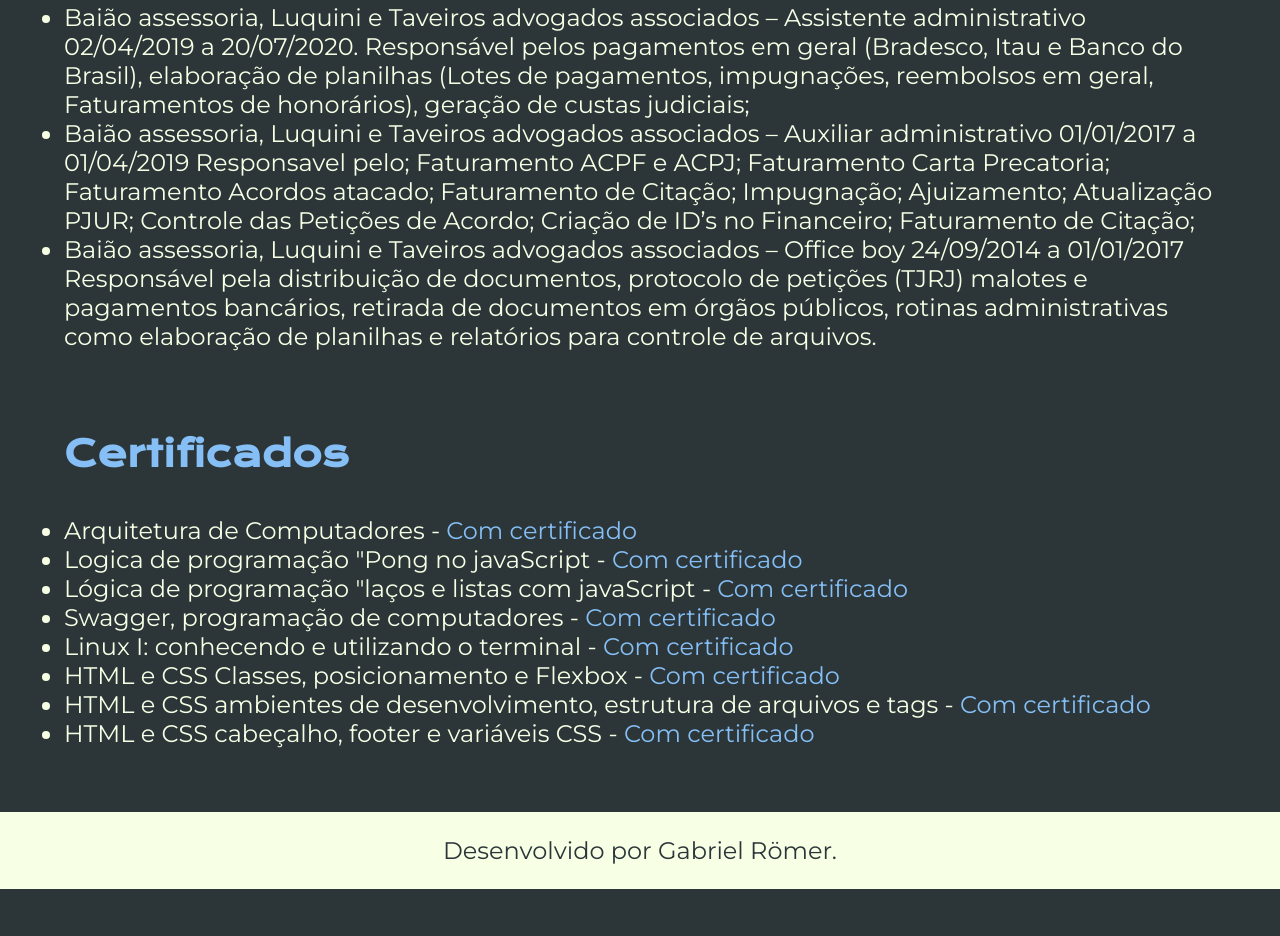
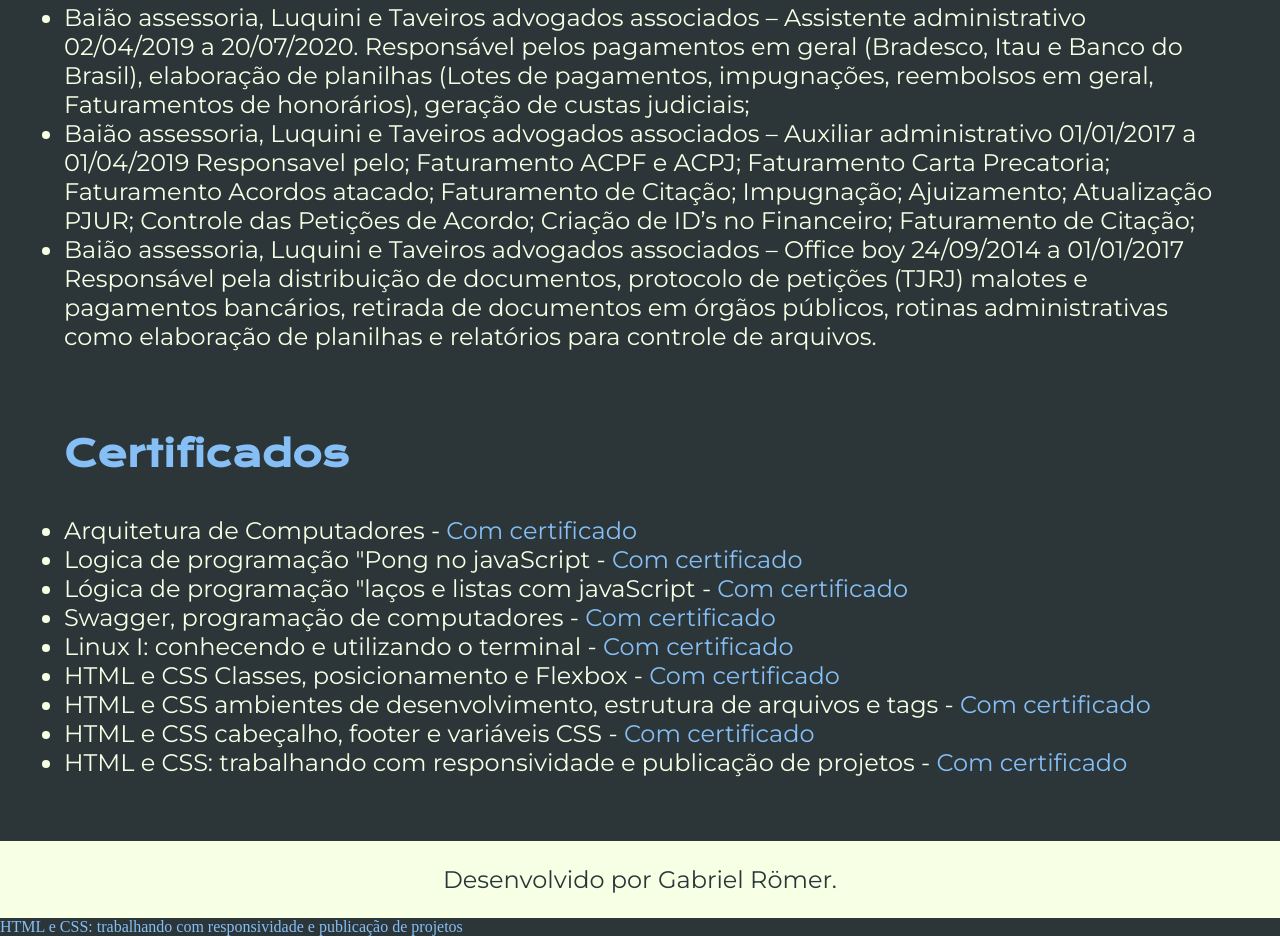
Before and after one commit to GabrielRomer/portfolio, a plain HTML site: page certificados.html in a window 1280 px wide. Shown: the part 2007-2943 px from the top of the page. Before the commit the page ends 2896 px from the top, so only its background shows below. Drawn offline with nearby package versions, Linux system fonts and the light colour scheme.

Commit message:
Add files via upload

```diff
--- a/certificados.html
+++ b/certificados.html
@@ -50,6 +50,8 @@
                 <li>HTML e CSS Classes, posicionamento e Flexbox - <a href="https://media.licdn.com/dms/image/D4D2DAQHidatVKuLv-Q/profile-treasury-document-images_480/1/1689710298081?e=1690416000&v=beta&t=96QhrztW3XgMcH7tS1w_Hn3EEmwojoeRdu-VsSrUjVY"> Com  certificado</a></li>
                 <li>HTML e CSS ambientes de desenvolvimento, estrutura de arquivos e tags - <a href="https://media.licdn.com/dms/image/D4D2DAQHk2iakVKQwog/profile-treasury-document-images_480/1/1689710548031?e=1690416000&v=beta&t=Go_8iVH7WbLOEu9JUKEfwQRLb4Dq7jPF8c7myjTc4ZM"> Com  certificado</a></li>
                 <li>HTML e CSS cabeçalho, footer e variáveis CSS - <a href="https://media.licdn.com/dms/image/D4D2DAQFSSKTXxrR6xg/profile-treasury-document-images_480/1/1689710843930?e=1690416000&v=beta&t=WL3tLhQtK-8bkTZsRFoBKmzERRljsr1L93Knf9fXUFo"> Com  certificado</a></li>
+                <li>HTML e CSS: trabalhando com responsividade e publicação de projetos - <a href="https://media.licdn.com/dms/image/D4D2DAQF3Qp6SQfeLKg/profile-treasury-document-images_480/1/1689802101187?e=1690416000&v=beta&t=5T1Dj3Vtz6aMRYjSa6P2WgQHjgvzqprhrQ8qKJzbm94"> Com  certificado</a></li>
+
             </ul>
             </div>
         </section>
@@ -61,3 +63,5 @@
 </body>
 
 </html>
+
+HTML e CSS: trabalhando com responsividade e publicação de projetos
```
